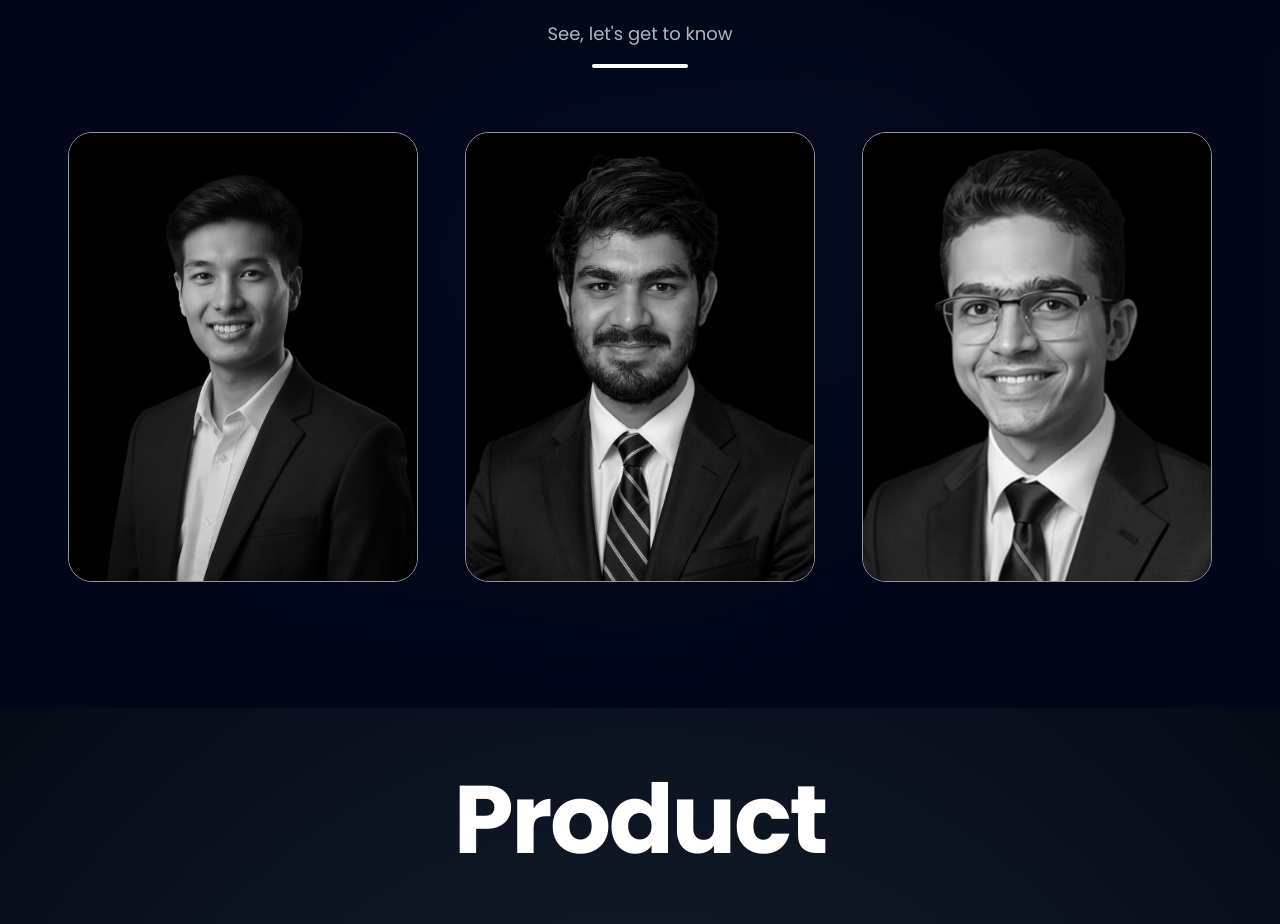
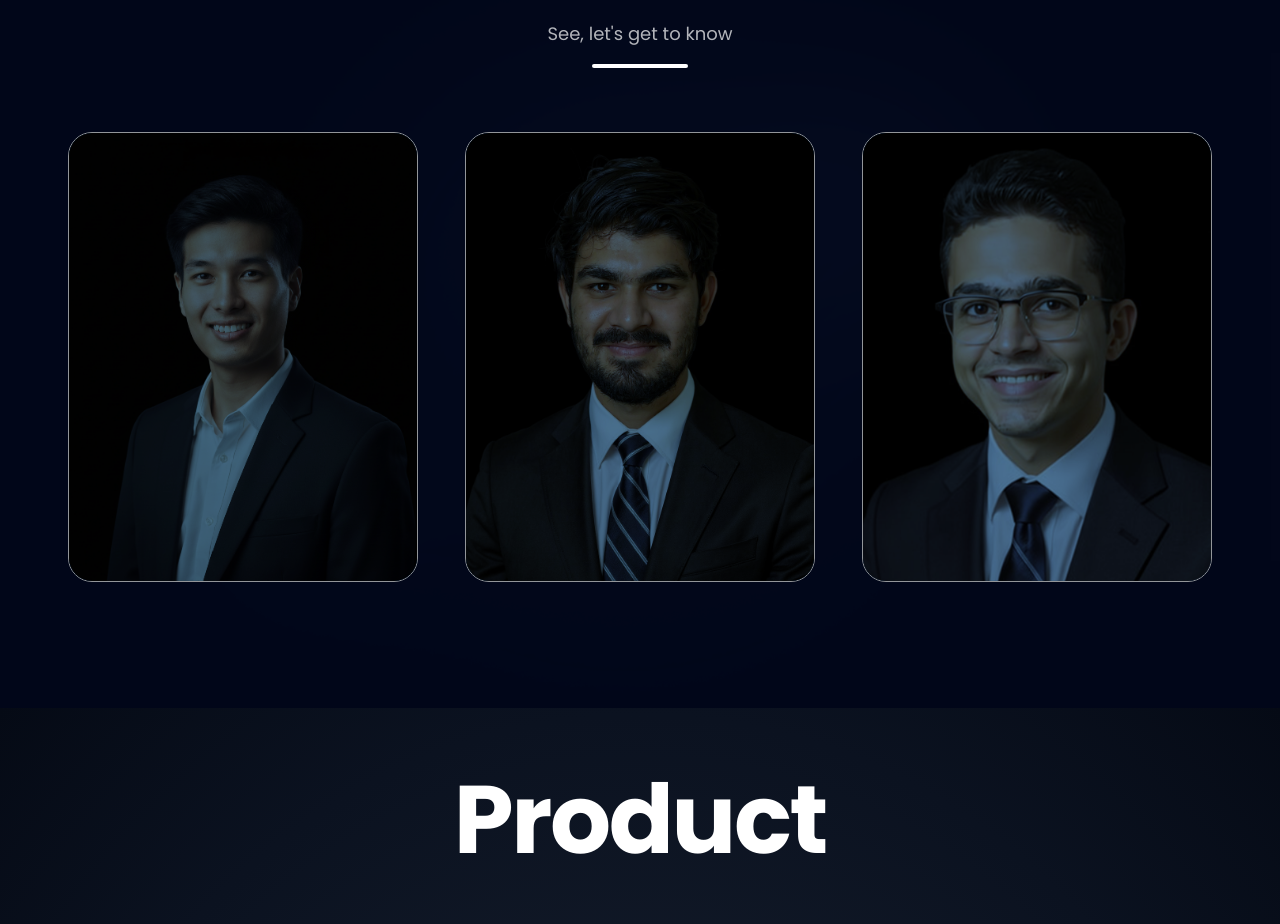
Before and after one commit to D43M0N18/QilinAi, a React (Vite) app: page / in a window 1280 px wide. Shown: the part 1980-2904 px from the top of the page. Built offline with nearby package versions, Linux system fonts and the light colour scheme.

Commit message:
Change in About

```diff
--- a/src/components/AboutSection.jsx
+++ b/src/components/AboutSection.jsx
@@ -52,7 +52,9 @@ const AboutSection = () => {
           <h2 className="text-6xl md:text-8xl font-bold lowercase mb-4 text-white">
             about us
           </h2>
-          <p className="text-white text-lg opacity-70">See, let's get to know</p>
+          <p className="text-white text-lg opacity-70">
+            See, let's get to know
+          </p>
           <div className="w-24 h-1 bg-white mx-auto mt-4 rounded-full" />
         </div>
 
@@ -69,8 +71,9 @@ const AboutSection = () => {
                 <img
                   src={member.bwImg}
                   alt={member.name}
-                  className="absolute inset-0 w-full h-full object-cover grayscale opacity-100 transition-all duration-500 group-hover:opacity-0"
+                  className="w-full h-full object-cover transition-all duration-500 group-hover:opacity-100"
                 />
+                <div className="absolute inset-0 bg-[#003764] mix-blend-multiply opacity-70 transition-all duration-500 group-hover:opacity-0"></div>
 
                 {/* Colored image (on hover) */}
                 <img
@@ -83,7 +86,9 @@ const AboutSection = () => {
               {/* Content (hidden initially, visible on hover) */}
               <div className="absolute bottom-0 left-0 right-0 flex flex-col justify-center items-center text-center p-6 opacity-0 translate-y-10 group-hover:opacity-100 group-hover:translate-y-0 transition-all duration-700 h-[40%]">
                 <div className="bg-transparent w-full">
-                  <h4 className="text-2xl font-bold mb-2 text-white">{member.name}</h4>
+                  <h4 className="text-2xl font-bold mb-2 text-white">
+                    {member.name}
+                  </h4>
                   <p className="text-base font-medium opacity-90 mb-3 text-white">
                     {member.role}
                   </p>
--- a/src/components/Header.jsx
+++ b/src/components/Header.jsx
@@ -43,9 +43,10 @@ const Header = () => {
               className="group relative text-white font-medium px-4 py-2 transition-all"
             >
               {item.label}
-              {/* Hover Glow Effect */}
-              <span className="absolute inset-0 rounded-md opacity-0 group-hover:opacity-100 transition-opacity duration-300">
-                <span className="absolute inset-0 shadow-[0_20px_10px_rgba(255,255,255,0.2)] blur-md animate-shimmer" />
+
+              {/* --- Bottom Glow Hover Effect --- */}
+              <span className="absolute inset-0 rounded-md opacity-0 group-hover:opacity-100 transition-opacity duration-500">
+                <span className="absolute top-60/100 left-1/2 -translate-x-1/2 w-[30%] h-[47%] bg-gradient-to-t from-white/80 to-transparent blur-[8px]" />
               </span>
             </button>
           ))}
@@ -58,7 +59,7 @@ const Header = () => {
           </button>
         </Link>
 
-        {/* --- Mobile Toggle --- */}
+        {/* --- Mobile Menu Toggle --- */}
         <button
           className="md:hidden flex flex-col gap-1.5 focus:outline-none"
           onClick={() => setIsMenuOpen(!isMenuOpen)}
--- a/tailwind.config.js
+++ /dev/null
@@ -1,9 +0,0 @@
-export default {
-  theme: {
-    extend: {
-      fontFamily: {
-        sans: ['Poppins', 'sans-serif'],
-      },
-    },
-  },
-};
```
